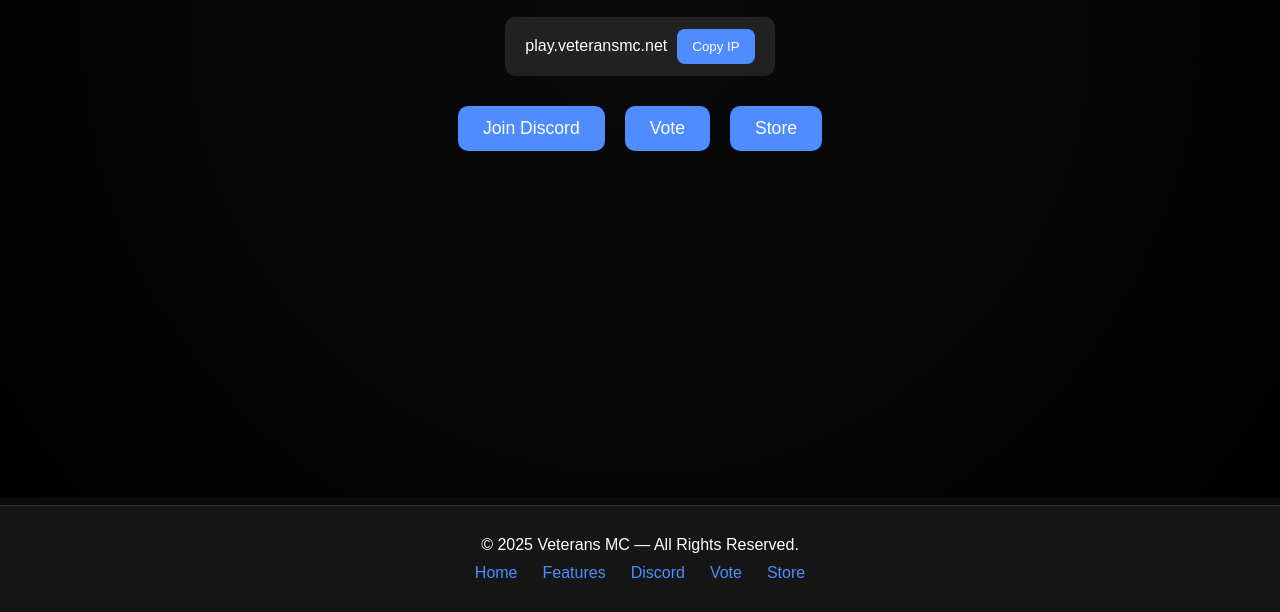
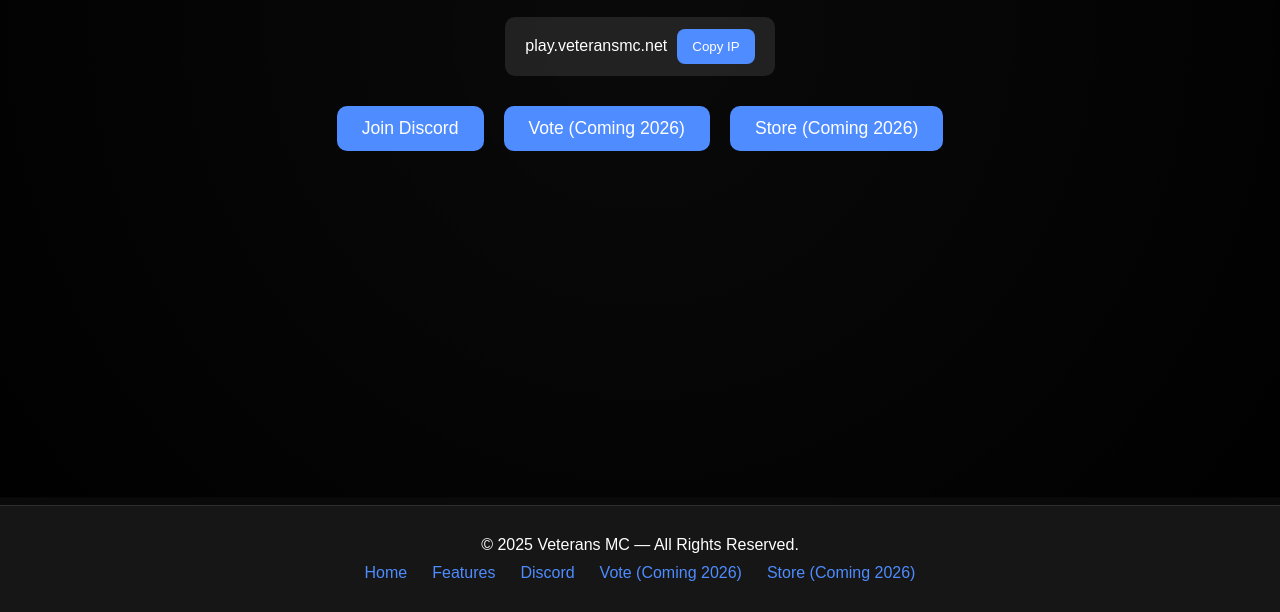
Before and after one commit to MaxYT5184/Veterans-MC-Website, a plain HTML site: page index.html in a window 1280 px wide. Shown: the part 375-987 px from the top of the page. Drawn offline with Linux system fonts and the light colour scheme.

Commit message:
Update buttons and footer links in index.html

```diff
--- a/index.html
+++ b/index.html
@@ -22,7 +22,6 @@
     </nav>
 </header>
 
-
 <!-- Background -->
 <div class="background"></div>
 
@@ -36,11 +35,11 @@
         <button onclick="copyIP()">Copy IP</button>
     </div>
 
-    <div class="buttons">
-        <a href="#" class="btn">Join Discord</a>
-        <a href="#" class="btn">Vote</a>
-        <a href="#" class="btn">Store</a>
-    </div>
+<div class="buttons">
+    <a href="https://discord.gg/G2Y973uZCu" target="_blank" class="btn">Join Discord</a>
+    <a class="btn disabled">Vote (Coming 2026)</a>
+    <a class="btn disabled">Store (Coming 2026)</a>
+</div>
 </section>
 
 <!-- Footer -->
@@ -49,11 +48,12 @@
     <div class="footer-links">
         <a href="index.html">Home</a>
         <a href="features.html">Features</a>
-        <a href="#">Discord</a>
-        <a href="#">Vote</a>
-        <a href="#">Store</a>
+        <a href="https://discord.gg/G2Y973uZCu" target="_blank">Discord</a>
+        <a class="disabled">Vote (Coming 2026)</a>
+        <a class="disabled">Store (Coming 2026)</a>
     </div>
 </footer>
+
 
 <script src="assets/js/main.js"></script>
 </body>
```
